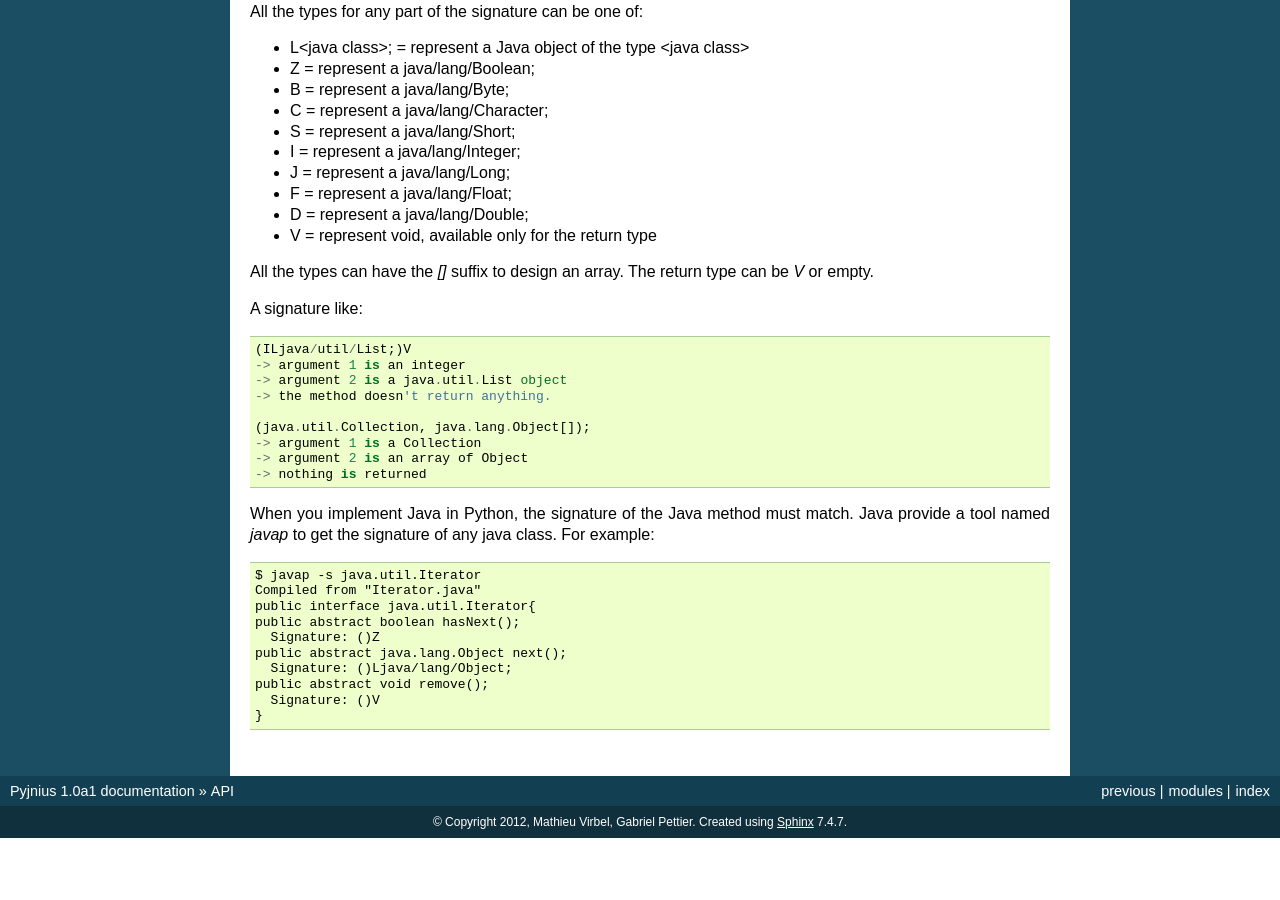
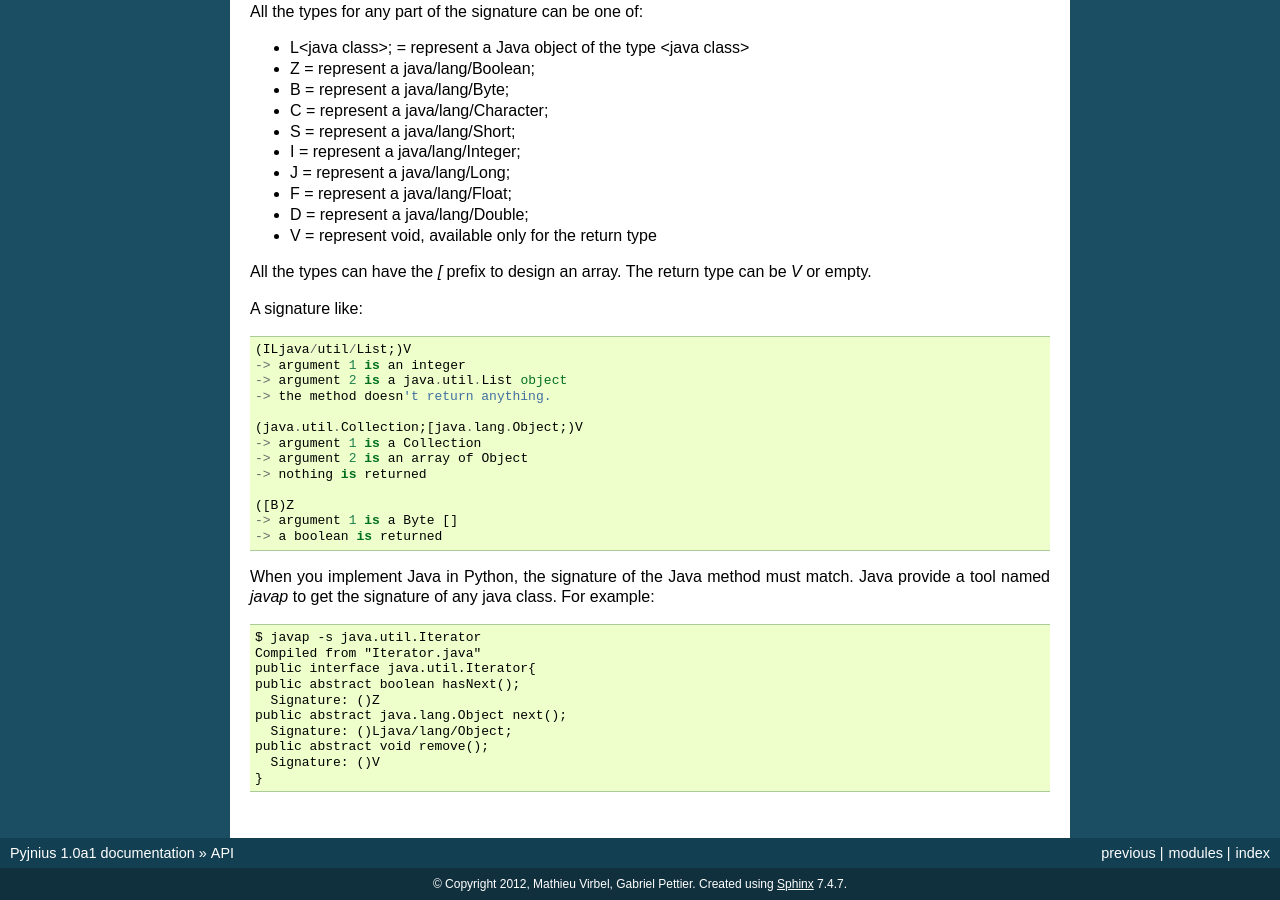
Before and after one commit to kivy/pyjnius, a Sphinx documentation site: the page built from docs/source/api.rst, in a window 1280 px wide and 900 px high, scrolled down 4422 px. Built offline with Sphinx 7.4.7, drawn with Linux system fonts in a browser that asks for light colours; before the commit the page ends 5260 px from its top, so only the background shows below that.

Commit message:
raise an exception if the signature have invalid character + fix pyjnius documentation about array declaration in signature

```diff
--- a/docs/source/api.rst
+++ b/docs/source/api.rst
@@ -293,7 +293,7 @@
 * D = represent a java/lang/Double;
 * V = represent void, available only for the return type
 
-All the types can have the `[]` suffix to design an array. The return type can be `V` or empty.
+All the types can have the `[` prefix to design an array. The return type can be `V` or empty.
 
 A signature like::
 
@@ -302,10 +302,14 @@
     -> argument 2 is a java.util.List object
     -> the method doesn't return anything.
 
-    (java.util.Collection, java.lang.Object[]);
+    (java.util.Collection;[java.lang.Object;)V
     -> argument 1 is a Collection
     -> argument 2 is an array of Object
     -> nothing is returned
+
+    ([B)Z
+    -> argument 1 is a Byte []
+    -> a boolean is returned
 
 
 When you implement Java in Python, the signature of the Java method must match.
```
Also changed, not shown: 2 other files.
